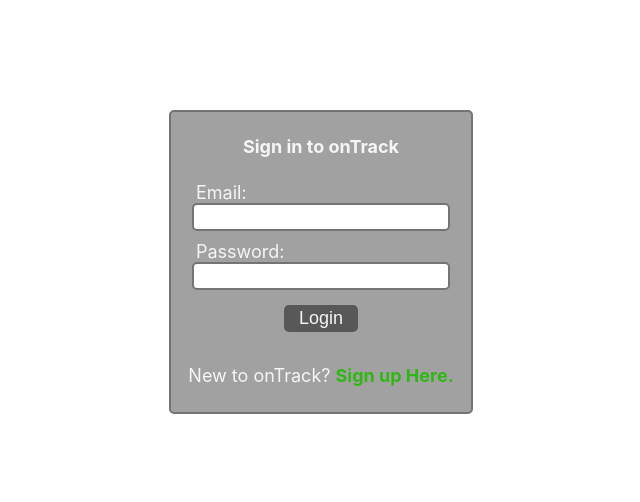
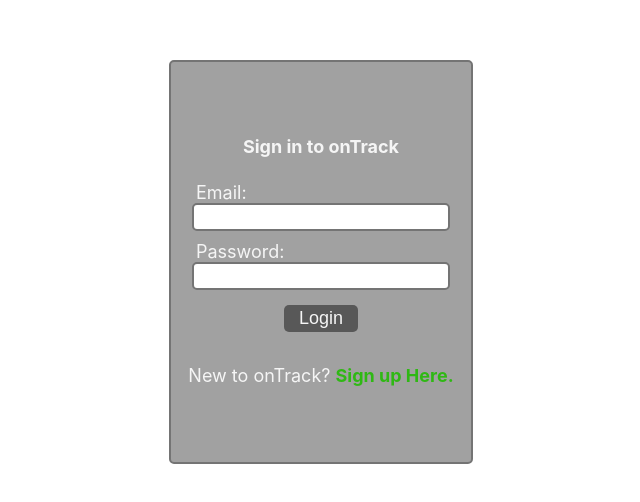
Before and after one commit to Phantom-Wolf/chore-tracker-capstone-client, a React (Create React App) app: page /Login in a window 1280 px wide. Shown: the part 138-640 px from the top of the page, without its empty margins (319-959 px from the left). Built offline with nearby package versions, Linux system fonts and the light colour scheme.

Commit message:
adjusted login for height and shifted error report

```diff
--- a/src/Login/Login.css
+++ b/src/Login/Login.css
@@ -9,9 +9,8 @@
 	flex-direction: column;
 	justify-content: center;
 	align-items: center;
-	margin: auto auto;
 	width: 300px;
-	height: 300px;
+	height: 400px;
 	border: 2px solid rgb(116, 116, 116);
 	border-radius: 5px;
 	font-size: 18px;
--- a/src/Login/Login.js
+++ b/src/Login/Login.js
@@ -155,11 +155,6 @@ export class Login extends Component {
 		return (
 			<section className="loginForm">
 				<form onSubmit={this.handleLogin}>
-					{this.state.error && (
-						<div className="error">
-							<p>{this.state.error}</p>
-						</div>
-					)}
 					<p className="existingUser">Sign in to onTrack</p>
 					<div className="logEmail">
 						<label htmlFor="logEmail">Email:</label>
@@ -184,8 +179,18 @@ export class Login extends Component {
 							Login
 						</button>
 					</div>
+					{this.state.error && (
+						<div className="error">
+							<p>{this.state.error}</p>
+						</div>
+					)}
 					<div>
-						<p>New to onTrack? <span className="clickSignUp" onClick={this.returnHome}>Sign up Here.</span></p>
+						<p>
+							New to onTrack?{" "}
+							<span className="clickSignUp" onClick={this.returnHome}>
+								Sign up Here.
+							</span>
+						</p>
 					</div>
 				</form>
 			</section>
```
